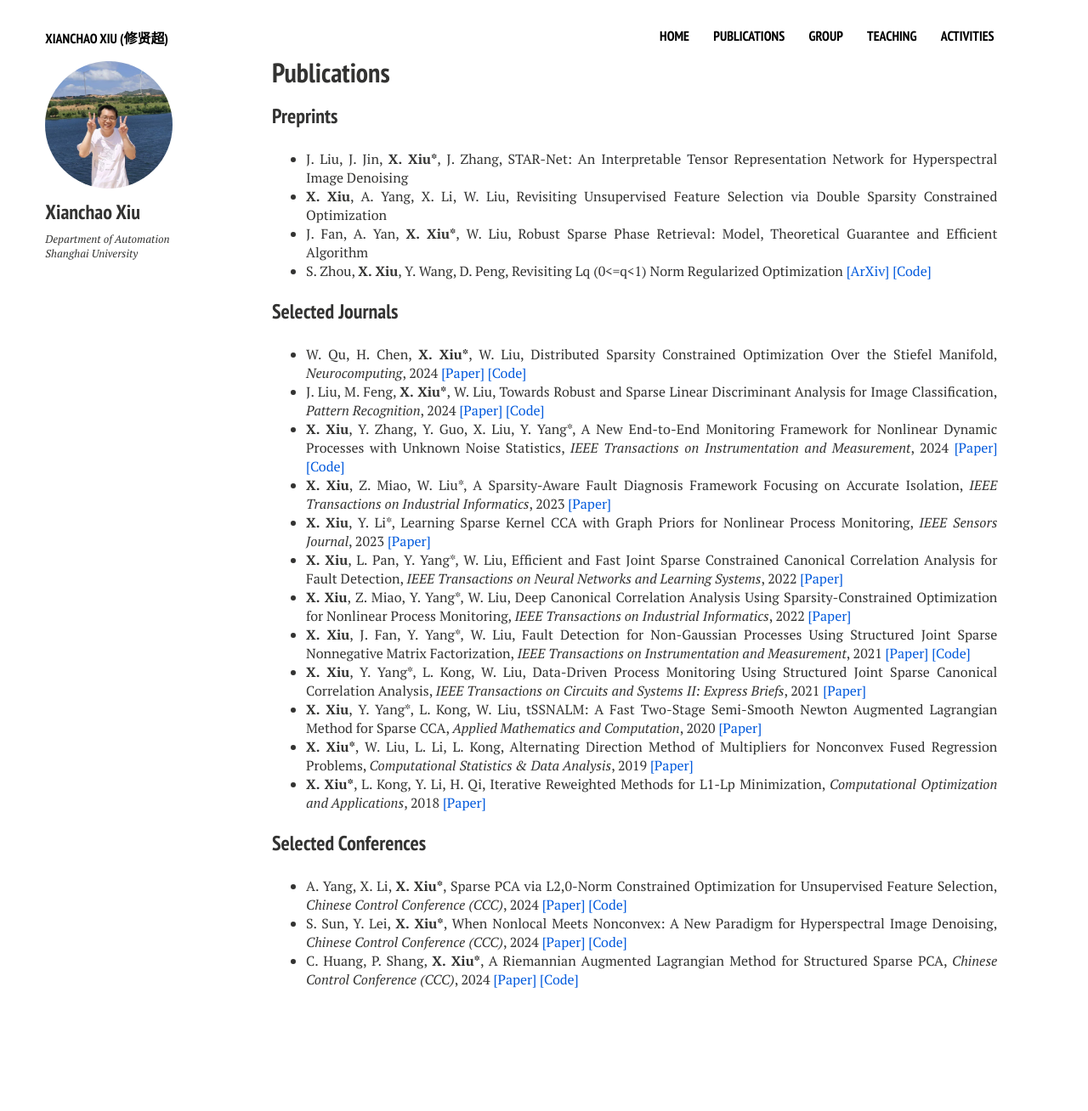
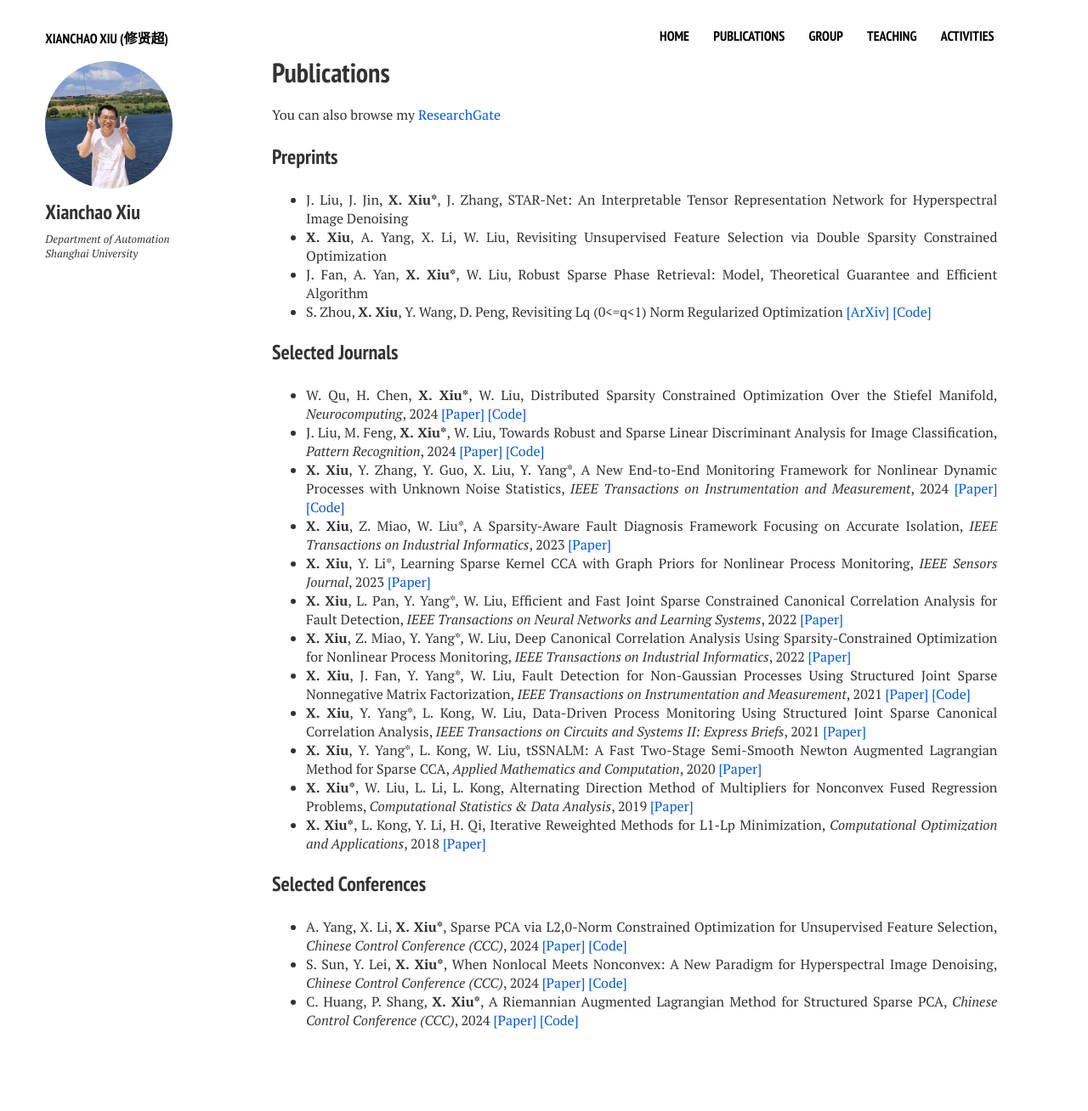
Before and after one commit to xianchaoxiu/xianchaoxiu.github.io, a Jekyll site: the page built from publications/index.md, in a window 1280 px wide. Shown: the whole page at 85% size. Built offline with Jekyll 4.4.1, drawn with Linux system fonts in a browser that asks for light colours; nearby versions of some CDN libraries; before the commit the page ends 1260 px from its top, so only the background shows below that.

Commit message:
Update index.md

```diff
--- a/publications/index.md
+++ b/publications/index.md
@@ -7,6 +7,8 @@ modified: 2023-05-17
 comments: false
 share: false
 ---
+
+You can also browse my <a href="https://www.researchgate.net/profile/Xianchao-Xiu" class="textlink" target="_blank"> ResearchGate </a>
 
 ### Preprints
 
```
